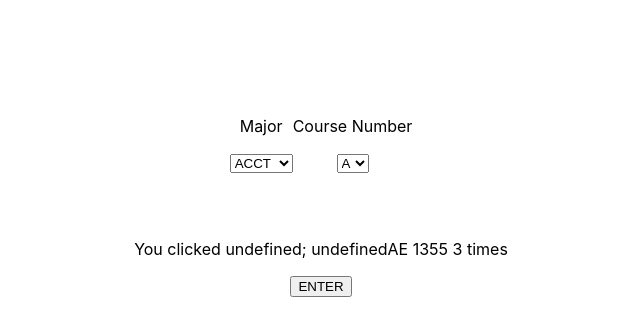
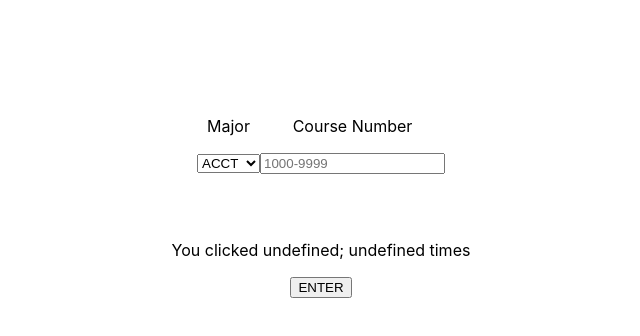
Before and after one commit to haidao0923/techdle, a React (Create React App) app in the folder techdle/: page / in a window 1280 px wide. Shown: the top 336 px of the page, without its empty margins (319-959 px from the left). Built offline with nearby package versions, Linux system fonts and the light colour scheme.

Commit message:
change course number input type and add handler for invalid course number input

```diff
--- a/techdle/src/Components/Dropdown.js
+++ b/techdle/src/Components/Dropdown.js
@@ -7,7 +7,7 @@ function Dropdown(props) {
       <div className="dropdowns">
         <div className="dropdown">
           <p>Major</p>
-          <select onChange={selected => props.setValue1(selected.target.value)}>
+          <select onChange={e => props.setMajor(e.target.value)}>
             {props.majors.map(function(i) {
               return (<option value={i}>{i}</option>);
             })}
@@ -15,11 +15,7 @@ function Dropdown(props) {
         </div>
         <div className="dropdown">
           <p>Course Number</p>
-          <select onChange={selected => props.setValue2(selected.target.value)}>
-            {props.option2.map(function(i) {
-              return (<option value={i}>{i}</option>);
-            })}
-          </select>
+          <input placeholder="1000-9999" type='number' onChange={e => props.setCourseNumber(e.target.value)} />
         </div>
       </div>
     </div>
--- a/techdle/src/Views/Home.js
+++ b/techdle/src/Views/Home.js
@@ -6,15 +6,14 @@ import major_list from "../Data/major_list";
 function Home(props) {
 	var courses = course_list;
 	const majors = major_list;
-  const option2 = ["A","B","C","D","E"]
-  const [value1, setValue1] = useState(majors[0]);
-  const [value2, setValue2] = useState(option2[0]);
+  const [major, setMajor] = useState(majors[0]);
+  const [courseNumber, setCourseNumber] = useState(0);
   const [selected, setSelected] = useState([]);
   return (
     <div>
-      <Dropdown className='dropdown' majors={majors} option2={option2} setValue1={setValue1} setValue2={setValue2}/>
+      <Dropdown className='dropdown' majors={majors} setMajor={setMajor} setCourseNumber={setCourseNumber}/>
       <div className="button">
-        <p>You clicked {selected[0] + "; " + selected[1] + courses[2]} times</p>
+        <p>You clicked {selected[0] + "; " + selected[1]} times</p>
         <button onClick={() => {
           CheckInput();
         }}>ENTER</button>
@@ -23,7 +22,11 @@ function Home(props) {
   );
 
 	function CheckInput() {
-		setSelected([value1, value2]);
+		if (courseNumber < 1000 || courseNumber > 9999) {
+			alert("Please input a valid course number between 1000 and 9999.")
+		} else {
+			setSelected([major, courseNumber]);
+		}
 	}
 }
 
```
